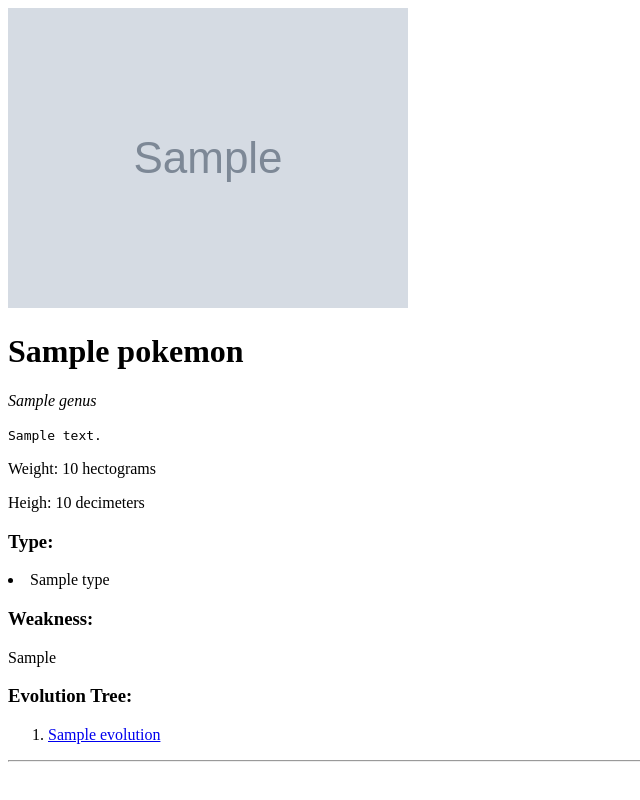
After one commit to p0tatoes/pokemon_exam, a Django app: template templates/pokemon-details.html in a window 1280 px wide. The commit adds this page. Shown: the whole page, without its empty margins (0-640 px from the left). Run offline with Django 3.2, Linux system fonts and the light colour scheme; the template is opened without the code that fills it: most values are stand-ins (such as "Sample title", 1, 10 or a date in 2020); grey boxes marked "Sample" are stand-in pictures.

Commit message:
added details view for pokemon

```diff
--- a/pokepedia/urls.py
+++ b/pokepedia/urls.py
@@ -1,7 +1,8 @@
 from django.urls import path
 
-from pokepedia.views import PokemonListView
+from pokepedia.views import PokemonDetailView, PokemonListView
 
 urlpatterns = [
     path("", PokemonListView.as_view(), name="pokemon-list"),
+    path("<int:pk>", PokemonDetailView.as_view(), name="pokemon-details"),
 ]
--- a/templates/base.html
+++ b/templates/base.html
@@ -3,7 +3,7 @@
 <head>
     <meta charset="UTF-8">
     <meta name="viewport" content="width=device-width, initial-scale=1.0">
-    <title>{% block title %}{% endblock title %}</title>
+    <title>{% block title %}Pokepedia{% endblock title %}</title>
 </head>
 <body>
     <main>
--- /dev/null
+++ b/templates/pokemon-details.html
@@ -0,0 +1,32 @@
+{% extends "base.html" %}
+
+{% block title %}
+    {{ block.super }} | {{ pokemon.name|capfirst }}
+{% endblock title %}
+
+{% block content %}
+    <img src="{{ pokemon.image }}" alt="{{pokemon.name}}" />
+    <h1>{{ pokemon.name|capfirst }}</h1>
+    <p><i>{{ pokemon.genus }}</i></p>
+    <code>{{ pokemon.flavor_text }}</code>
+
+    <p>Weight: {{ pokemon.weight }} hectograms</p>
+    <p>Heigh: {{ pokemon.weight }} decimeters</p>
+
+    <h3>Type:</h3>
+    {{ pokemon.types.all|unordered_list}}
+
+    <h3>Weakness:</h3>
+    <p>{{ pokemon.get_weaknesses }}</p>
+
+
+    <h3>Evolution Tree:</h1>
+    <ol>
+        {% for evolution in pokemon.evolutions.all %}
+            <li>
+                <a href="{% url 'pokemon-details' evolution.pk %}">{{ evolution.name }}</a>
+            </li>
+        {% endfor %}
+    </ol>
+
+{% endblock content %}
--- a/templates/pokemon-list.html
+++ b/templates/pokemon-list.html
@@ -7,7 +7,9 @@
 
     <ul>
         {% for pokemon in pokemon_list %}
-            <li>{{ pokemon }}</li>
+            <a href="{% url 'pokemon-details' pokemon.pk %}">
+                <li>{{ pokemon }}</li>
+            </a>
         {% endfor %}
     </ul>
 {% endblock content %}
```
Also changed, not shown: pokepedia/management/commands/addpokemon.py (+20 -17 lines), pokepedia/models.py (+18 -0 lines), pokepedia/views.py (+25 -1 lines).
